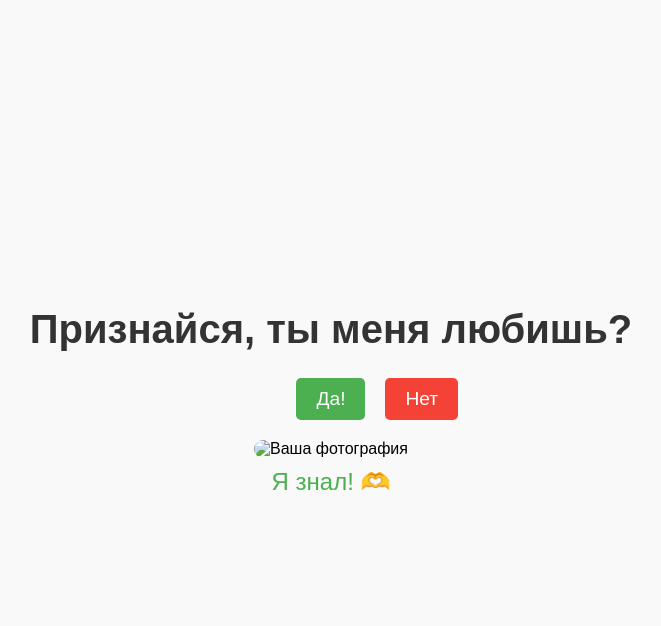
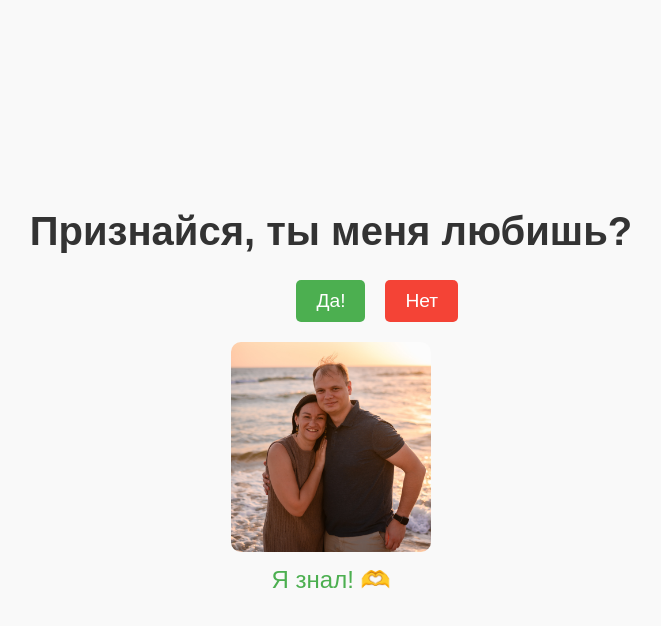
Before and after one commit to airobot/love-confession, a plain HTML site: page index.html in a window 1280 px wide. Both pictures are taken after a click on the button "Да!". Shown: the whole page, without its empty margins (309-970 px from the left). Drawn offline with Linux system fonts and the light colour scheme.

Commit message:
Update index.html

```diff
--- a/index.html
+++ b/index.html
@@ -14,7 +14,7 @@
       <button id="no-btn">Нет</button>
     </div>
     <div id="photo-container" class="hidden">
-      <img src="your-photo.jpg" alt="Ваша фотография">
+      <img src="LAV_3668.jpg" alt="Ваша фотография">
       <p>Я знал! 🫶</p>
     </div>
   </div>
```
